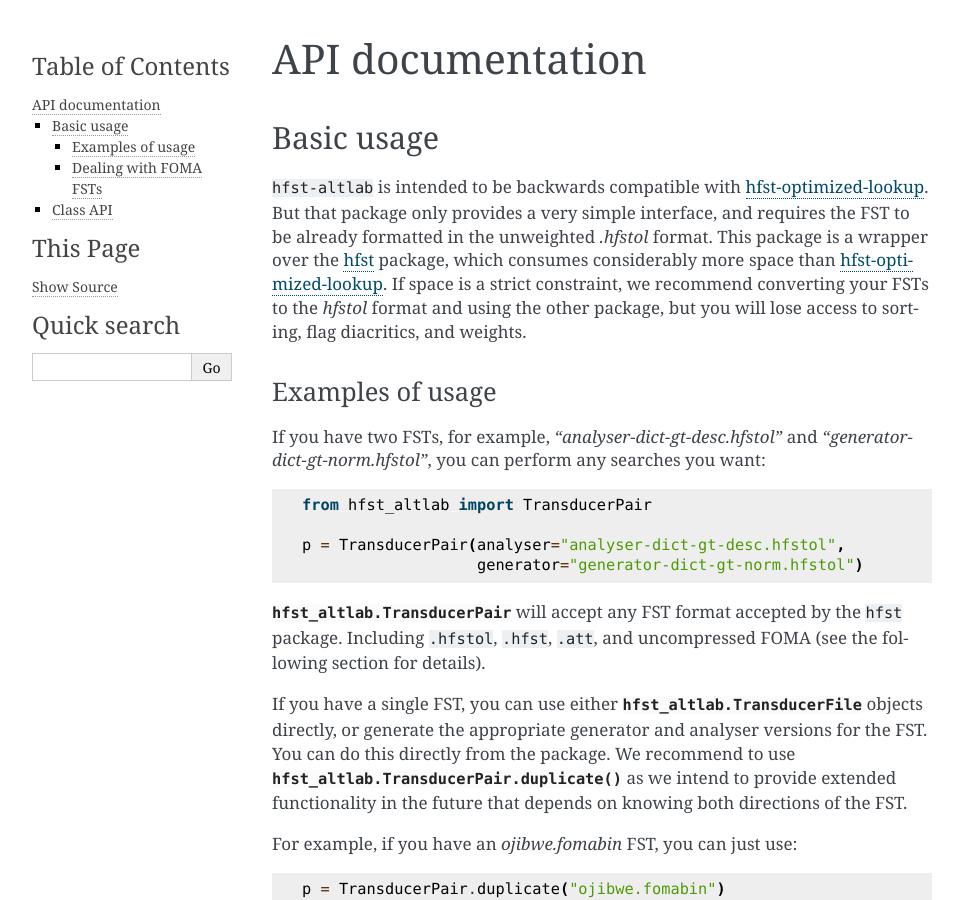
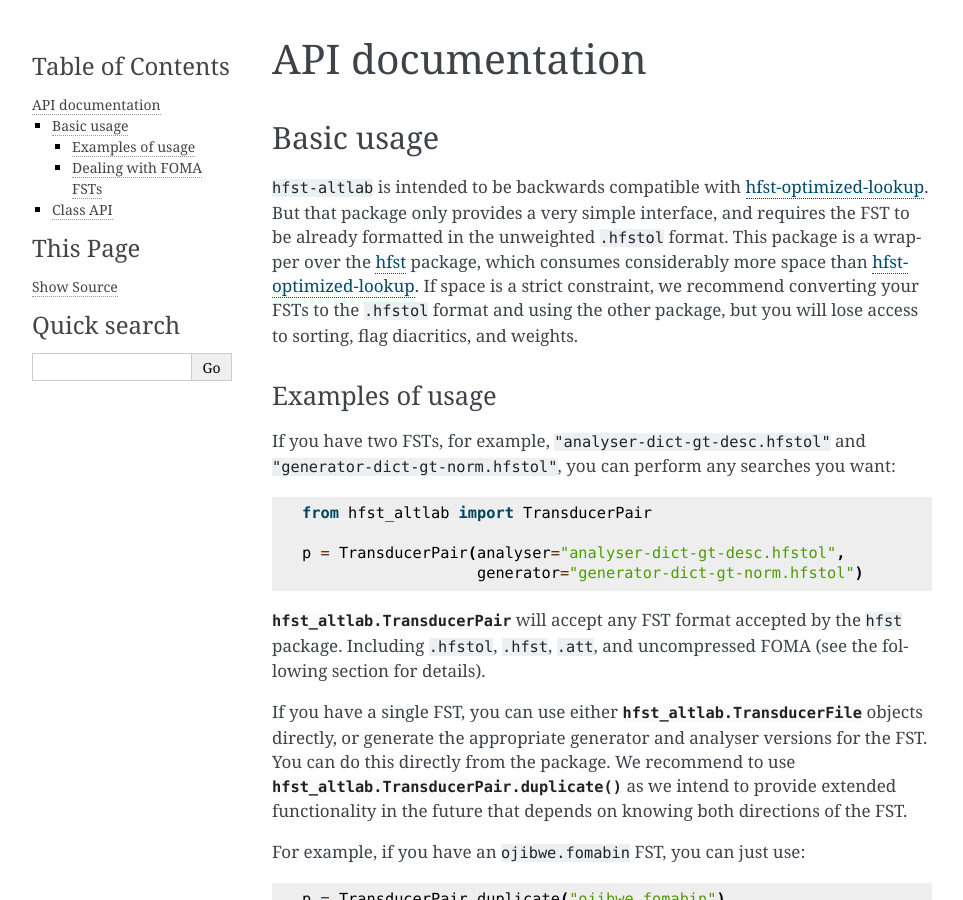
Before and after one commit to UAlbertaALTLab/hfst-altlab, a Sphinx documentation site: the page built from docs/api.rst, in a window 1280 px wide and 900 px high. Shown: the whole window, without its empty margins (148-1111 px from the left). Built offline with Sphinx 7.4.7, drawn with Linux system fonts in a browser that asks for light colours.

```diff
--- a/docs/api.rst
+++ b/docs/api.rst
@@ -6,9 +6,9 @@ Basic usage
 ***********
 
 ``hfst-altlab`` is intended to be backwards compatible with `hfst-optimized-lookup`_.
-But that package only provides a very simple interface, and requires the FST to be already formatted in the unweighted `.hfstol` format.
+But that package only provides a very simple interface, and requires the FST to be already formatted in the unweighted ``.hfstol`` format.
 This package is a wrapper over the `hfst`_ package, which consumes considerably more space than `hfst-optimized-lookup`_.
-If space is a strict constraint, we recommend converting your FSTs to the `hfstol` format and using the other package,
+If space is a strict constraint, we recommend converting your FSTs to the ``.hfstol`` format and using the other package,
 but you will lose access to sorting, flag diacritics, and weights.
 
 .. _hfst-optimized-lookup: http://github.com/UAlbertaALTLab/hfst-optimized-lookup
@@ -17,7 +17,7 @@ but you will lose access to sorting, flag diacritics, and weights.
 Examples of usage
 =================
 
-If you have two FSTs, for example, `"analyser-dict-gt-desc.hfstol"` and `"generator-dict-gt-norm.hfstol"`, you can perform any searches you want::
+If you have two FSTs, for example, ``"analyser-dict-gt-desc.hfstol"`` and ``"generator-dict-gt-norm.hfstol"``, you can perform any searches you want::
 
     from hfst_altlab import TransducerPair
 
@@ -31,7 +31,7 @@ If you have two FSTs, for example, `"analyser-dict-gt-desc.hfstol"` and `"genera
 
 If you have a single FST, you can use either :py:class:`hfst_altlab.TransducerFile` objects directly, or generate the appropriate generator and analyser versions for the FST.  You can do this directly from the package. We recommend to use :py:meth:`hfst_altlab.TransducerPair.duplicate` as we intend to provide extended functionality in the future that depends on knowing both directions of the FST.
 
-For example, if you have an `ojibwe.fomabin` FST, you can just use::
+For example, if you have an ``ojibwe.fomabin`` FST, you can just use::
 
     p = TransducerPair.duplicate("ojibwe.fomabin")
 
@@ -55,8 +55,8 @@ The key is the comparison of both wordforms and analyses *includes flag diacriti
 
 Dealing with FOMA FSTs
 ======================
-To deal with FOMA-formatted FSTs, `foma` must be installed in the machine.  The FST also must not be compressed.
-If a compressed FOMA FST is used, a `ValueError` exception is raised and instructions to build a decompressed version of the FST are printed out.
+To deal with FOMA-formatted FSTs, ``foma`` must be installed in the machine.  The FST also must not be compressed.
+If a compressed FOMA FST is used, a ``ValueError`` exception is raised and instructions to build a decompressed version of the FST are printed out.
 Those instructions can be used, for example, from a python interpreter.
 
 For example, if you try to build a :py:class:`hfst_altlab.TransducerPair` from a compressed ``.fomabin`` file like ``"ojibwe.hfstol"``, you should see the following error:
```
